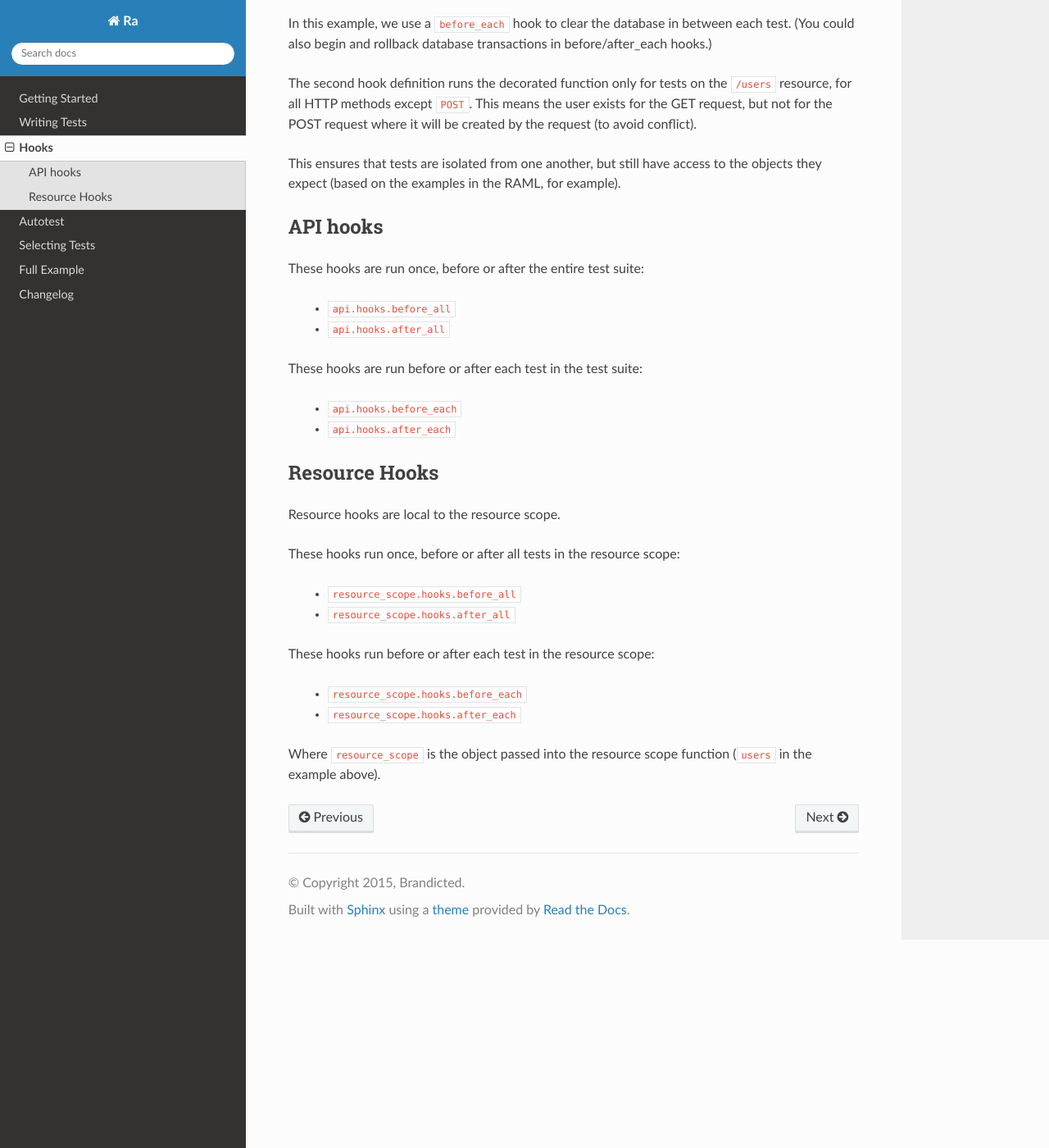
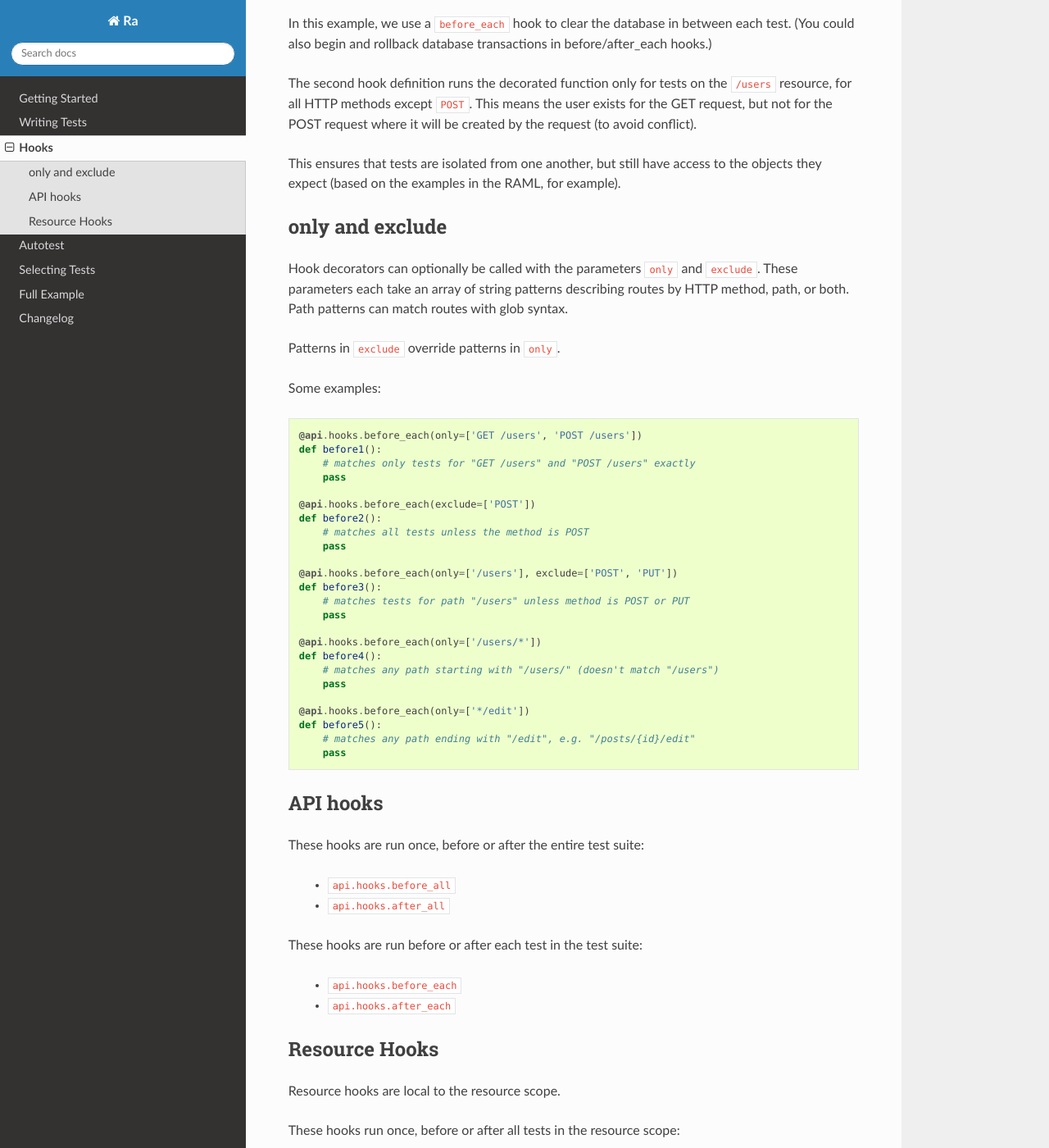
Before and after one commit to ramses-tech/ra, a Sphinx documentation site: the page built from docs/source/hooks.rst, in a window 1280 px wide and 1400 px high, scrolled down 855 px. Shown: the whole window at 82% size. Built offline with Sphinx 7.4.7 and the Read the Docs theme 2.0.0, drawn with Linux system fonts in a browser that asks for light colours.

Commit message:
Clarify docs on hooks

```diff
--- a/docs/source/hooks.rst
+++ b/docs/source/hooks.rst
@@ -55,6 +55,47 @@ This ensures that tests are isolated from one another, but still
 have access to the objects they expect (based on the examples in the
 RAML, for example).
 
+
+only and exclude
+----------------
+
+Hook decorators can optionally be called with the parameters
+``only`` and ``exclude``. These parameters each take an array
+of string patterns describing routes by HTTP method, path, or
+both. Path patterns can match routes with glob syntax.
+
+Patterns in ``exclude`` override patterns in ``only``.
+
+Some examples:
+
+.. code-block:: python
+
+    @api.hooks.before_each(only=['GET /users', 'POST /users'])
+    def before1():
+        # matches only tests for "GET /users" and "POST /users" exactly
+        pass
+
+    @api.hooks.before_each(exclude=['POST'])
+    def before2():
+        # matches all tests unless the method is POST
+        pass
+
+    @api.hooks.before_each(only=['/users'], exclude=['POST', 'PUT'])
+    def before3():
+        # matches tests for path "/users" unless method is POST or PUT
+        pass
+
+    @api.hooks.before_each(only=['/users/*'])
+    def before4():
+        # matches any path starting with "/users/" (doesn't match "/users")
+        pass
+
+    @api.hooks.before_each(only=['*/edit'])
+    def before5():
+        # matches any path ending with "/edit", e.g. "/posts/{id}/edit"
+        pass
+
+
 API hooks
 ---------
 
@@ -83,5 +124,5 @@ These hooks run before or after each test in the resource scope:
     - ``resource_scope.hooks.before_each``
     - ``resource_scope.hooks.after_each``
 
-Where ``resource_scope`` is the object passed into the resource scope
+Above, ``resource_scope`` is the object passed into the resource scope
 function (``users`` in the example above).
```
